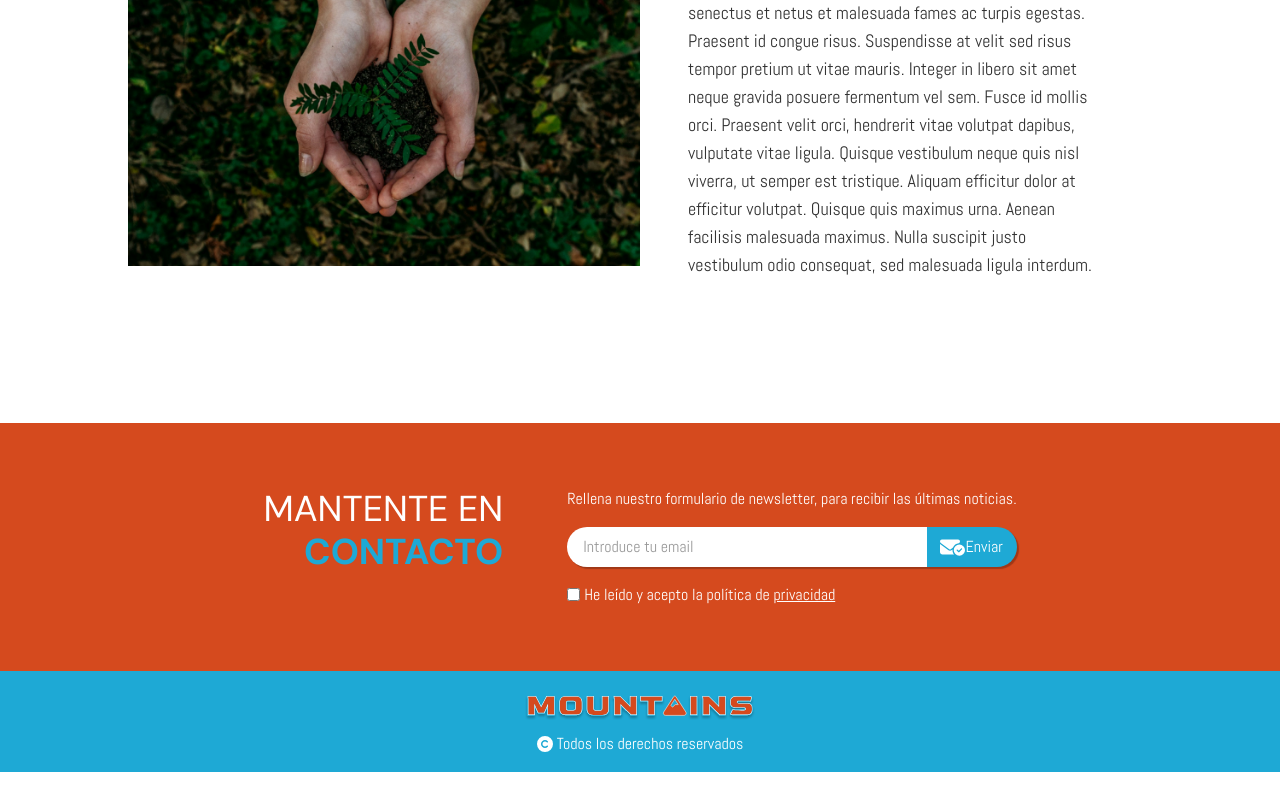
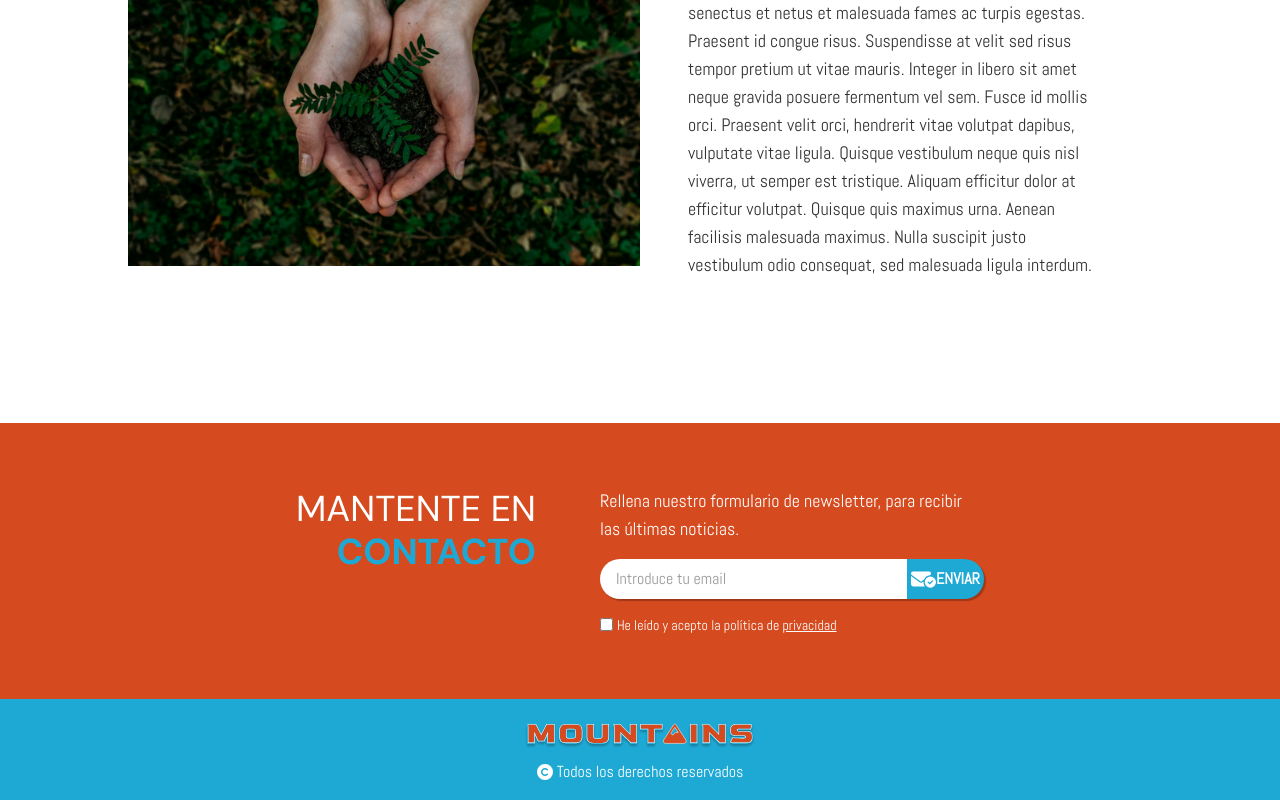
Before and after one commit to jbmunozhuercano/mountains, a Next.js app: page / in a window 1280 px wide. Shown: the part 2330-3130 px from the top of the page. Before the commit the page ends 3102 px from the top, so only its background shows below. Built offline with nearby package versions, Linux system fonts and the light colour scheme.

Commit message:
Added paragraph size and modified form width on lg size

```diff
--- a/app/components/ContactBlock/index.tsx
+++ b/app/components/ContactBlock/index.tsx
@@ -10,8 +10,8 @@ export default function ContactBlock(): JSX.Element {
           Mantente en
           <span className='text-secondary font-bold block'>Contacto</span>
         </h3>
-        <div>
-          <p className='mb-4'>
+        <div className='lg:w-96'>
+          <p className='mb-4 lg:text-lg'>
             Rellena nuestro formulario de newsletter, para recibir las últimas
             noticias.
           </p>
@@ -34,10 +34,12 @@ export default function ContactBlock(): JSX.Element {
                   className='text-white text-base w-8 block md:hidden'
                   size='lg'
                 />
-                <span className='hidden md:block'>Enviar</span>
+                <span className='hidden md:block uppercase font-bold'>
+                  Enviar
+                </span>
               </button>
             </div>
-            <label htmlFor='privacy' className='flex items-center'>
+            <label htmlFor='privacy' className='flex items-center text-sm'>
               <input
                 className='mr-1'
                 type='checkbox'
```
